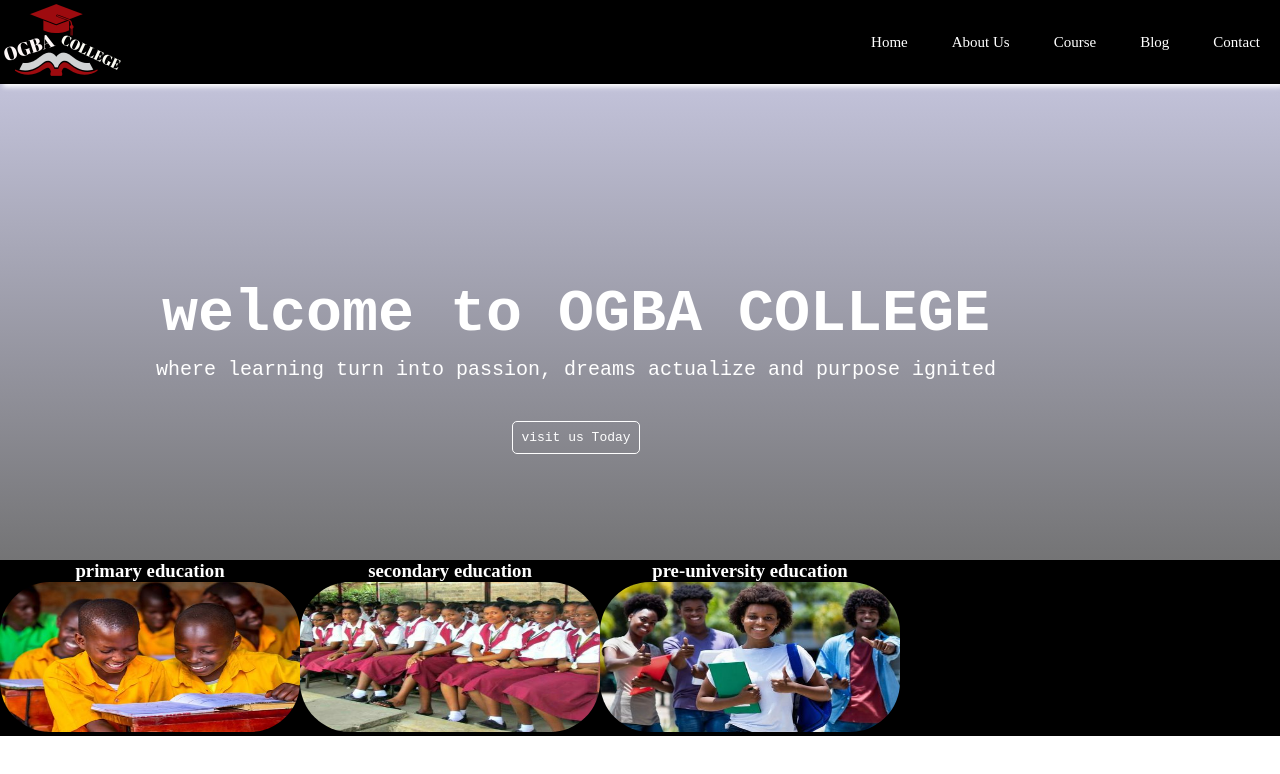
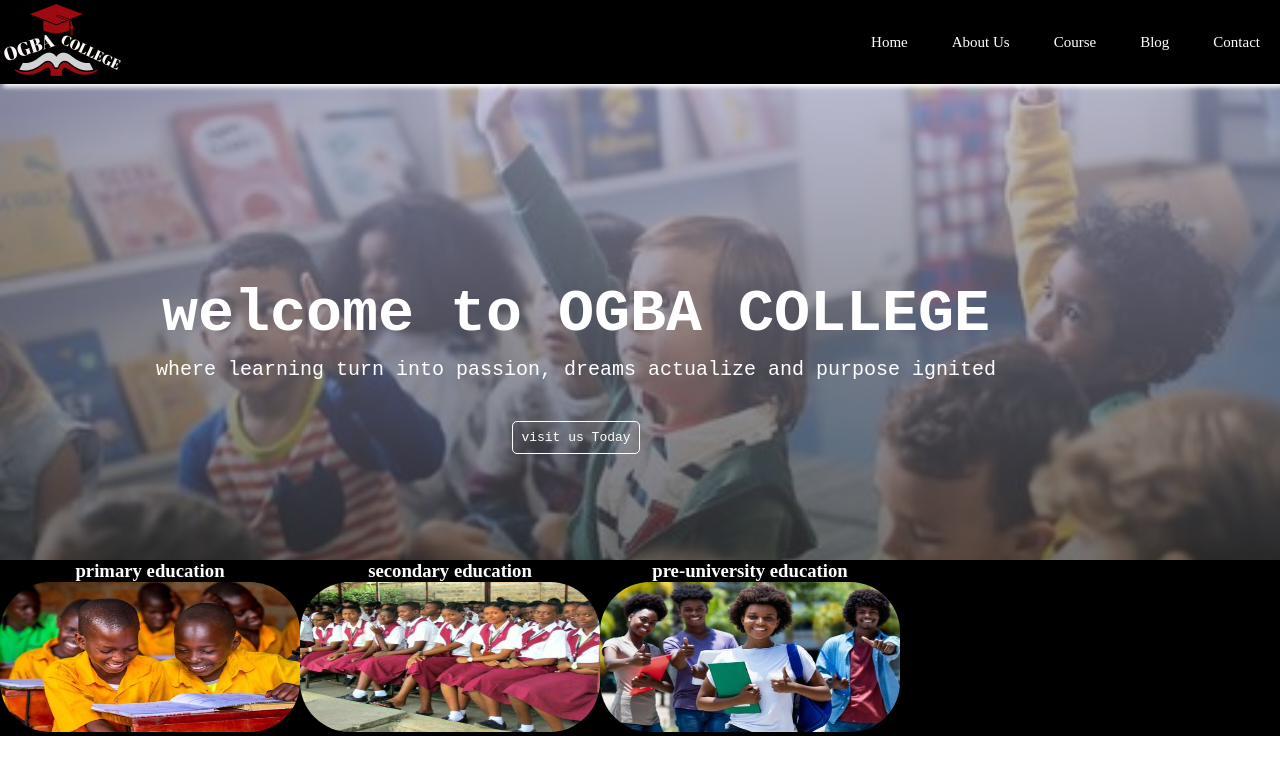
Before and after one commit to sophieamaka370/TEFEM-PROJECT-1, a plain HTML site: page index.html in a window 1280 px wide. Drawn offline with Linux system fonts and the light colour scheme; the site is published under a folder, as on GitHub Pages, so addresses that start at the root find nothing.

Commit message:
Update style.css

```diff
--- a/style.css
+++ b/style.css
@@ -5,7 +5,7 @@ padding:0;
 .header{
     min-height: 70vh;
     max-width: 100%;
-    background-image: linear-gradient(rgba(188, 188, 227, 0.7),rgba(57, 57, 59, 0.7)),url(/images/backof.jpg);
+    background-image: linear-gradient(rgba(188, 188, 227, 0.7),rgba(57, 57, 59, 0.7)),url(./images/backof.jpg);
     background-repeat: no-repeat;
     position: relative;
     background-size: cover;
```
